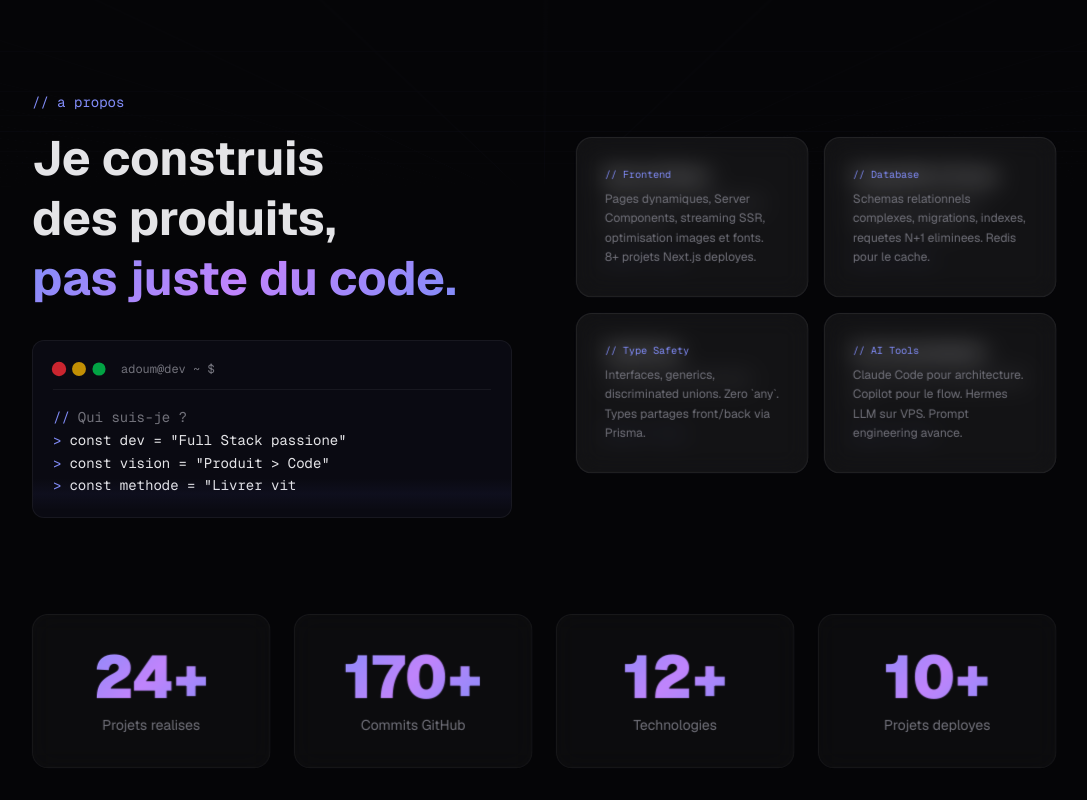
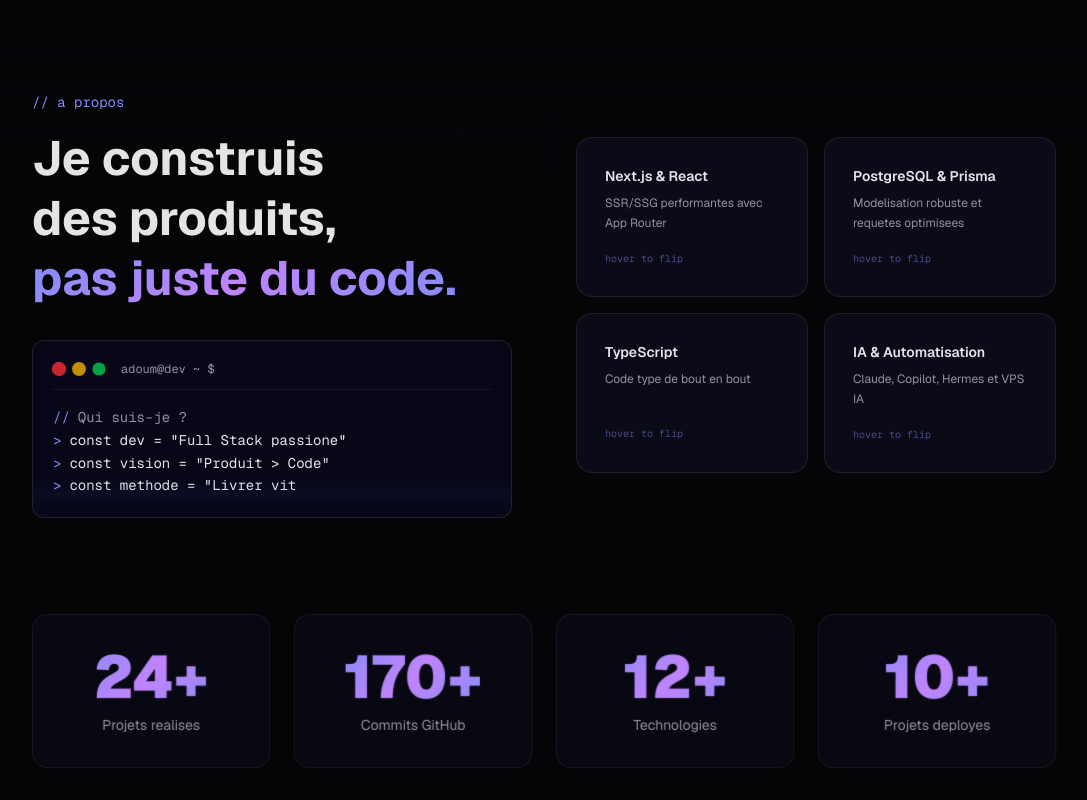
Before and after one commit to Gojobyte/portfolio-ia-saas, a Next.js app: page / in a window 1280 px wide. Shown: the part 1060-1860 px from the top of the page, without its empty margins (96-1183 px from the left). Built offline with nearby package versions, Linux system fonts and the light colour scheme.

Commit message:
Fix lisibilite: cartes plus opaques, texte muted plus clair, terminal + flip cards renforces

```diff
--- a/src/app/globals.css
+++ b/src/app/globals.css
@@ -8,7 +8,7 @@
   --accent-glow: rgba(99, 102, 241, 0.15);
   --card-bg: rgba(15, 15, 25, 0.8);
   --card-border: rgba(255, 255, 255, 0.06);
-  --muted: #71717a;
+  --muted: #9191a0;
   --glass: rgba(255, 255, 255, 0.03);
 }
 
@@ -72,9 +72,9 @@ body {
 
 /* Glass card */
 .glass-card {
-  background: var(--glass);
-  backdrop-filter: blur(12px);
-  border: 1px solid var(--card-border);
+  background: rgba(10, 10, 20, 0.85);
+  backdrop-filter: blur(16px);
+  border: 1px solid rgba(255, 255, 255, 0.08);
 }
 
 /* Noise overlay */
--- a/src/components/About.tsx
+++ b/src/components/About.tsx
@@ -117,7 +117,7 @@ export function About() {
               <motion.div
                 whileHover={{ scale: 1.02, rotateY: 2 }}
                 transition={{ type: "spring", stiffness: 200 }}
-                className="p-5 rounded-xl bg-[#0a0a12] border border-card-border font-mono relative overflow-hidden"
+                className="p-5 rounded-xl bg-[#08081a]/95 border border-white/10 font-mono relative overflow-hidden"
                 style={{ transformStyle: "preserve-3d", transform: "translateZ(20px)" }}
               >
                 <div className="flex items-center gap-2 mb-4 pb-3 border-b border-card-border">
--- a/src/components/FlipCard.tsx
+++ b/src/components/FlipCard.tsx
@@ -28,15 +28,15 @@ export function FlipCard({ front, back, className = "" }: FlipCardProps) {
       >
         {/* Front */}
         <div
-          className="absolute inset-0 rounded-2xl glass-card holo-card p-7 flex flex-col"
-          style={{ backfaceVisibility: "hidden" }}
+          className="absolute inset-0 rounded-2xl p-7 flex flex-col holo-card"
+          style={{ backfaceVisibility: "hidden", background: "rgba(12, 12, 25, 0.92)", border: "1px solid rgba(255,255,255,0.08)" }}
         >
           {front}
         </div>
         {/* Back */}
         <div
-          className="absolute inset-0 rounded-2xl glass-card p-7 flex flex-col justify-center border border-accent/20"
-          style={{ backfaceVisibility: "hidden", transform: "rotateY(180deg)" }}
+          className="absolute inset-0 rounded-2xl p-7 flex flex-col justify-center"
+          style={{ backfaceVisibility: "hidden", transform: "rotateY(180deg)", background: "rgba(15, 12, 30, 0.95)", border: "1px solid rgba(99,102,241,0.25)" }}
         >
           {back}
         </div>
--- a/src/components/Projects.tsx
+++ b/src/components/Projects.tsx
@@ -187,7 +187,8 @@ export function Projects() {
                 whileInView={{ opacity: 1, y: 0 }}
                 viewport={{ once: true }}
                 transition={{ duration: 0.5, delay: i * 0.1 }}
-                className="group relative block overflow-hidden rounded-2xl glass-card holo-card p-8 hover:border-accent/30 transition-all h-full"
+                className="group relative block overflow-hidden rounded-2xl holo-card p-8 hover:border-accent/30 transition-all h-full"
+                style={{ background: "rgba(10, 10, 22, 0.9)", border: "1px solid rgba(255,255,255,0.08)" }}
               >
                 <div className={`absolute inset-0 bg-gradient-to-br ${p.gradient} opacity-0 group-hover:opacity-100 transition-opacity duration-500`} />
                 <div className="relative z-10">
```
